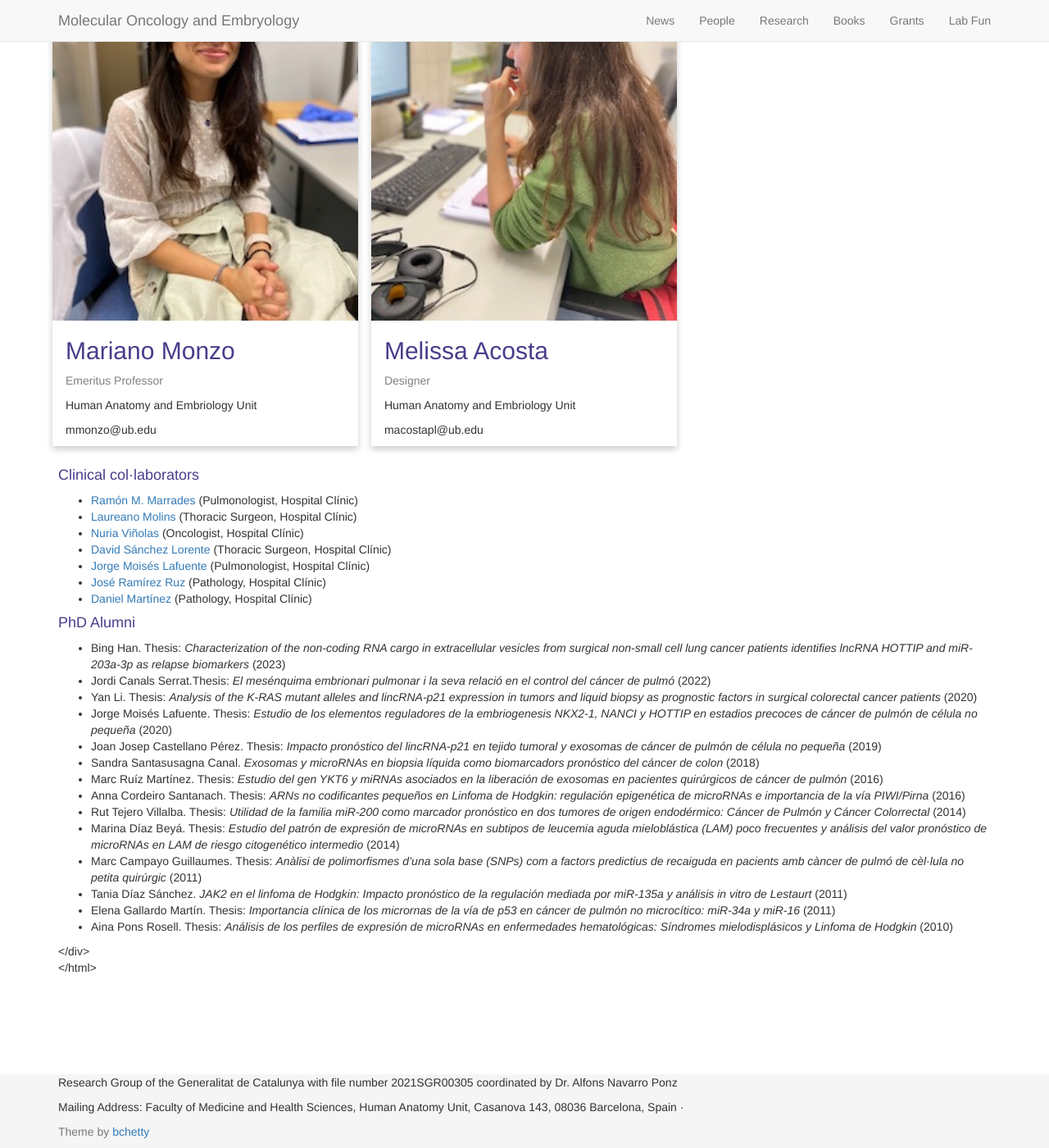
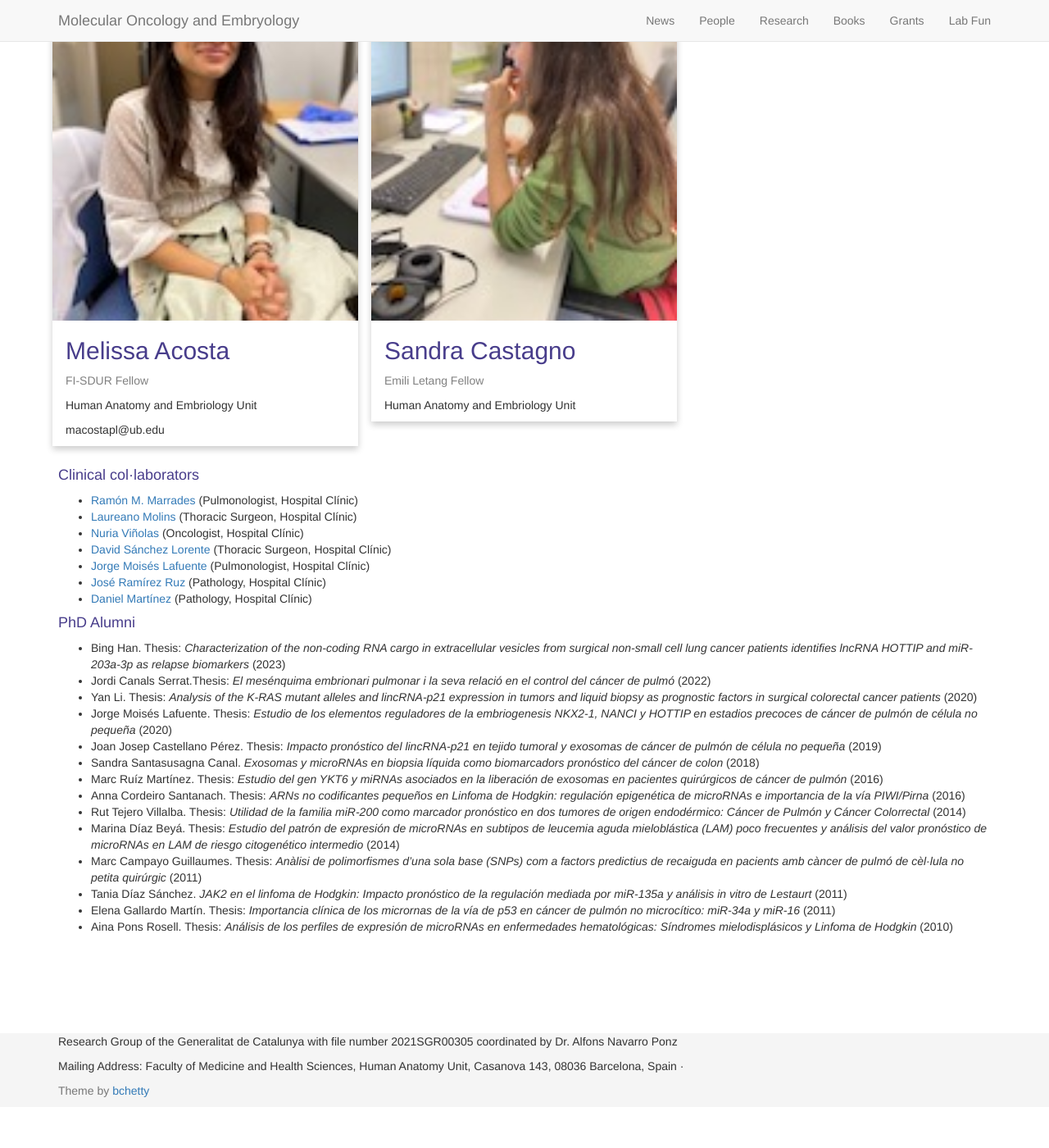
Before and after one commit to AlfonsNavarro/lab, a Jekyll site: the page built from pages/people_test2.md, in a window 1280 px wide and 1400 px high, scrolled down 1013 px. Shown: the whole window at 82% size. Built offline with Jekyll 4.4.1, drawn with Linux system fonts in a browser that asks for light colours; nearby versions of some CDN libraries; after the commit the page ends 2363 px from its top, so only the background shows below that.

Commit message:
new people_test2

```diff
--- a/pages/people_test2.md
+++ b/pages/people_test2.md
@@ -89,10 +89,10 @@ html {
     <div class="card">
       <img src="../assets/img/fotos_people/Melissa.jpg" alt="Melissa" style="width:100%">
       <div class="container">
-        <h2>Mariano Monzo</h2>
-        <p class="title">Emeritus Professor</p>
+        <h2>Melissa Acosta</h2>
+        <p class="title">FI-SDUR Fellow</p>
         <p>Human Anatomy and Embriology Unit</p>
-        <p>mmonzo@ub.edu</p>
+        <p>macostapl@ub.edu</p>
         </div>
     </div>
   </div>
@@ -101,10 +101,10 @@ html {
     <div class="card">
       <img src="../assets/img/fotos_people/Sandra.jpg" alt="Sandra" style="width:100%">
       <div class="container">
-        <h2>Melissa Acosta</h2>
-        <p class="title">Designer</p>
+        <h2>Sandra Castagno</h2>
+        <p class="title">Emili Letang Fellow</p>
         <p>Human Anatomy and Embriology Unit</p>
-        <p>macostapl@ub.edu</p>
+        <p></p>
         </div>
     </div>
   </div>
@@ -143,14 +143,3 @@ colon</em> (2018)</li>
   <li>Elena Gallardo Martín. Thesis: <em>Importancia clínica de los micrornas de la vía de p53 en cáncer de pulmón no microcítico: miR-34a y miR-16</em> (2011)</li>
   <li>Aina Pons Rosell. Thesis: <em>Análisis de los perfiles de expresión de microRNAs en enfermedades hematológicas: Síndromes mielodisplásicos y Linfoma de Hodgkin</em> (2010)</li>
 </ul>
-
-
-    </div>
-
-
-
-
-
-
-</body>
-</html>
```
Also changed, not shown: assets/img/fotos_people/Melissa.jpg, assets/img/fotos_people/Melissa_small.jpg (added), assets/img/fotos_people/Sandra.jpg, assets/img/fotos_people/photo_Alfons_Navarro.jpeg.
